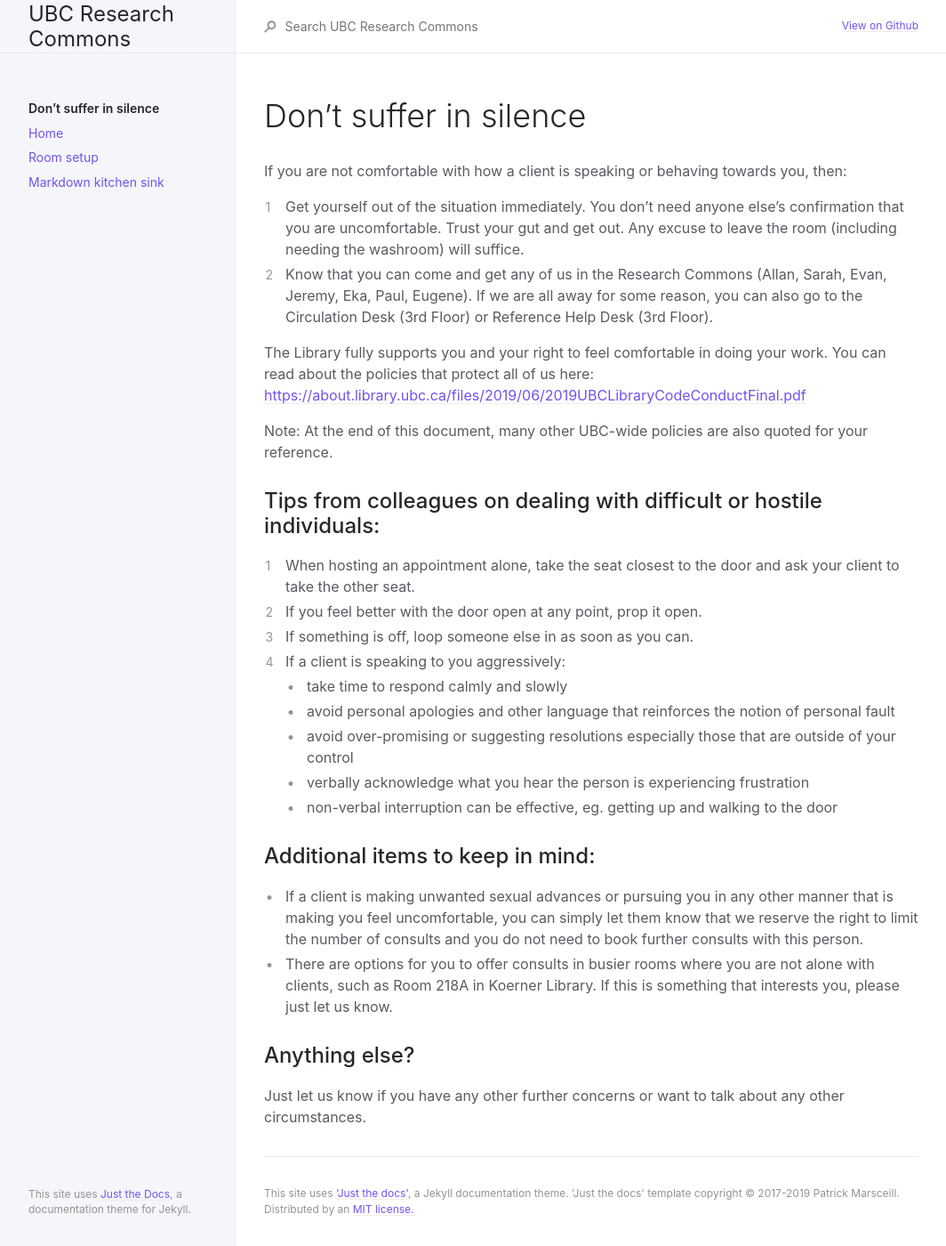
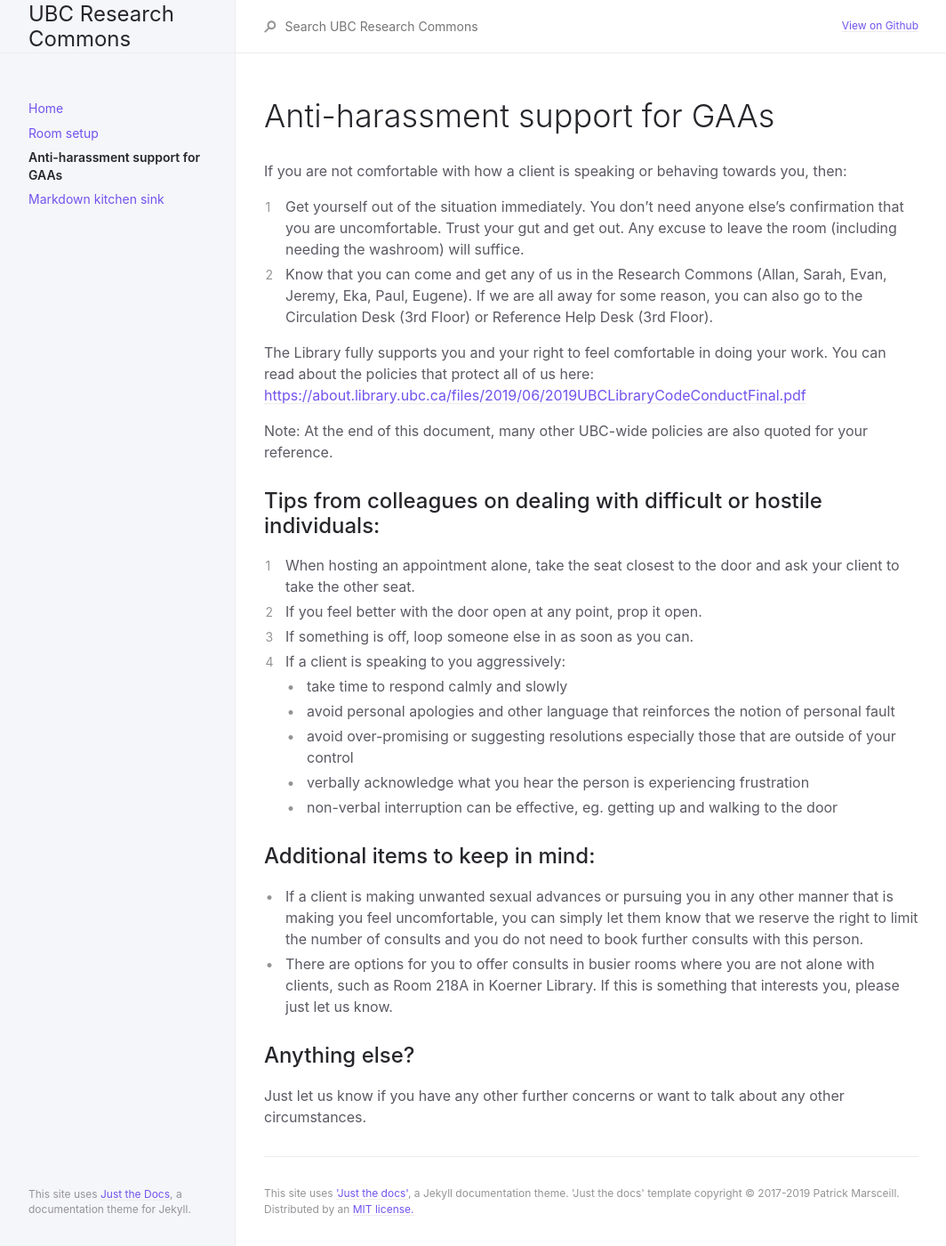
Before and after one commit to sarahblay/rc-docs, a Jekyll site: the page built from docs/harassment.md, in a window 1280 px wide. Shown: the whole page at 89% size, without its empty margins (107-1171 px from the left). Built offline with Jekyll 4.4.1, drawn with Linux system fonts in a browser that asks for light colours; our own code applies the rules of GitHub Pages for plain Markdown files.

Commit message:
Update harassment.md

```diff
--- a/docs/harassment.md
+++ b/docs/harassment.md
@@ -1,4 +1,9 @@
-# Don't suffer in silence
+---
+layout: default
+title: Anti-harassment support for GAAs
+nav_order: 3
+---
+# Anti-harassment support for GAAs
 If you are not comfortable with how a client is speaking or behaving towards you, then:
 1. Get yourself out of the situation immediately. You don't need anyone else's confirmation that you are uncomfortable. Trust your gut and get out. Any excuse to leave the room (including needing the washroom) will suffice.
 2. Know that you can come and get any of us in the Research Commons (Allan, Sarah, Evan, Jeremy, Eka, Paul, Eugene). If we are all away for some reason, you can also go to the Circulation Desk (3rd Floor) or Reference Help Desk (3rd Floor).
```
